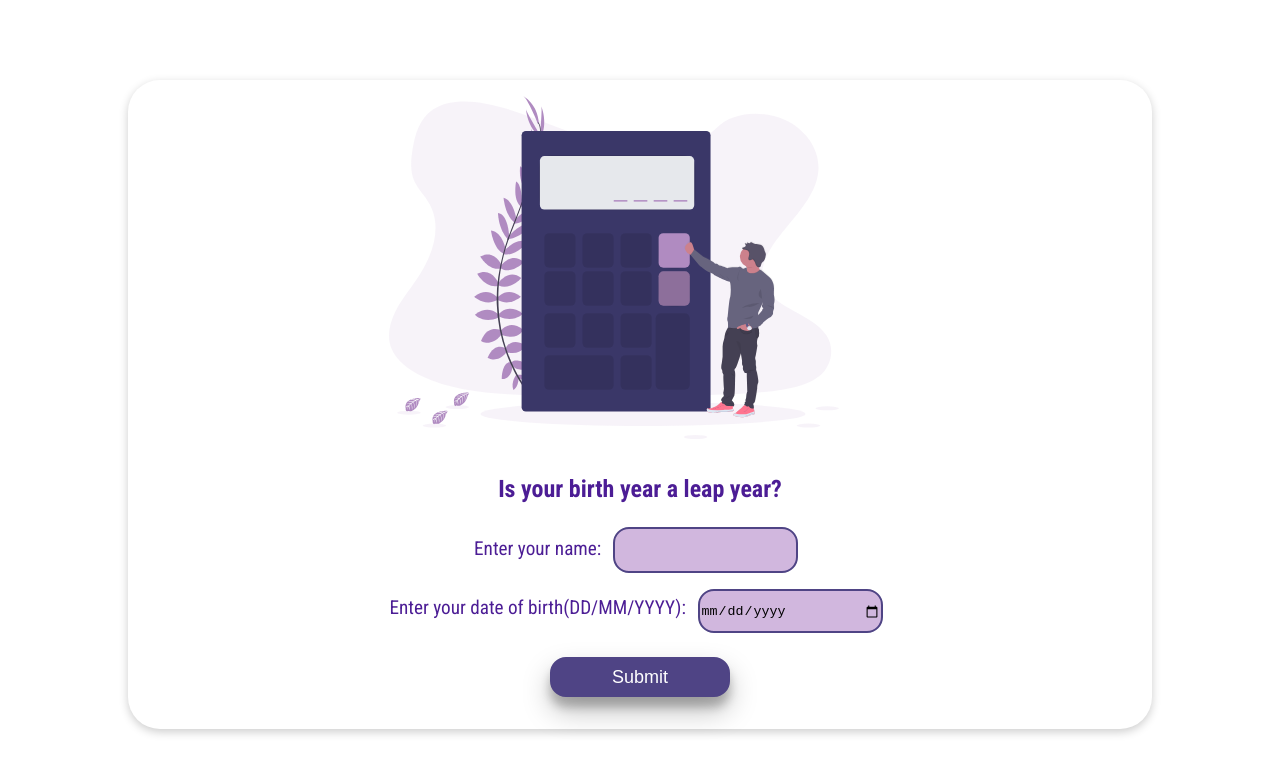
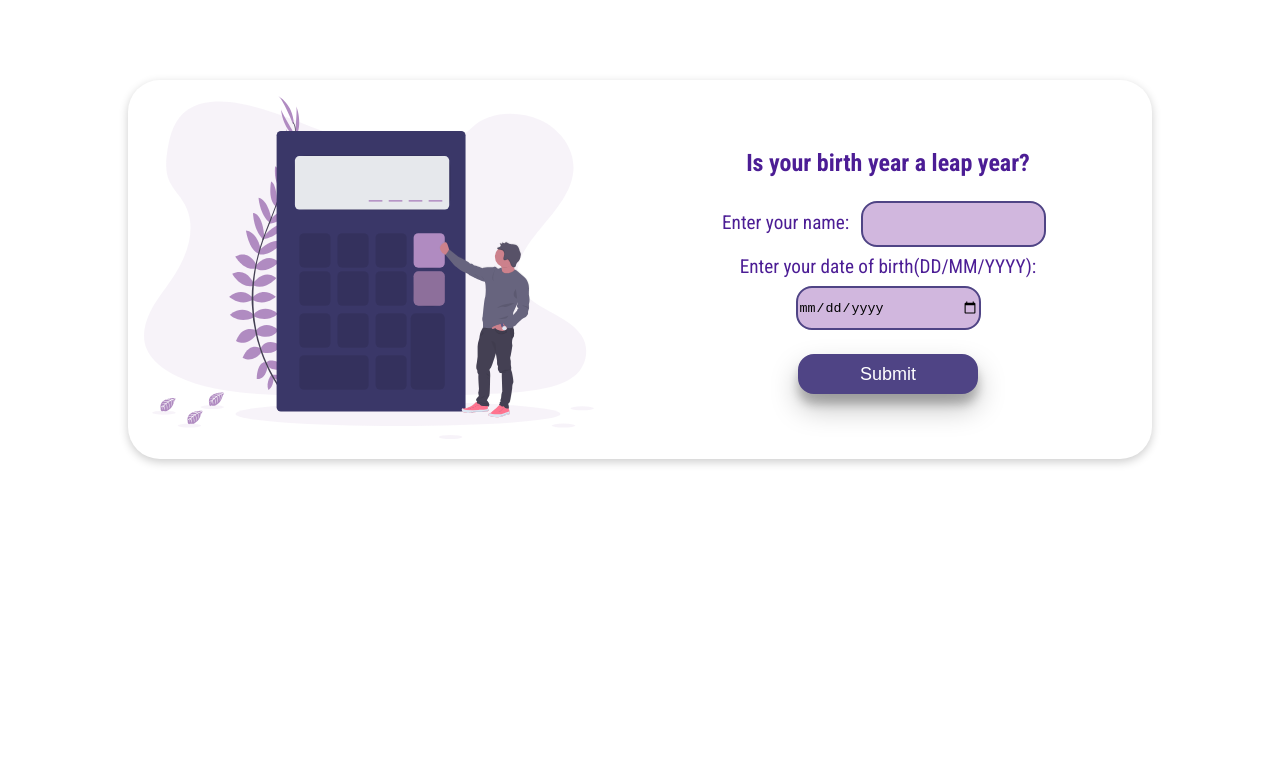
Before and after one commit to divyangana98/leap-year-gui, a plain HTML site: page index.html in a window 1280 px wide. Drawn offline with Linux system fonts and the light colour scheme.

Commit message:
fixed image width

```diff
--- a/style.css
+++ b/style.css
@@ -17,7 +17,7 @@ section div {
 
 #container {
     display: flex;
-    flex-direction: column;
+    /* flex-direction: column; */
      width:80%;
     margin: auto;
     margin-top: 5rem;
@@ -39,7 +39,7 @@ img {
     padding:1rem;
     max-width: 100%;
     max-height: 100%;
-    /* display: block; */
+
 }
 #right{
    padding:0rem 1rem 1rem 1rem;
@@ -50,7 +50,7 @@ img {
 #right h1{
     text-align: center;
     padding: 1rem;
-    margin: 0px;
+    margin-bottom: 0px;
 
 }
 #name{
```
